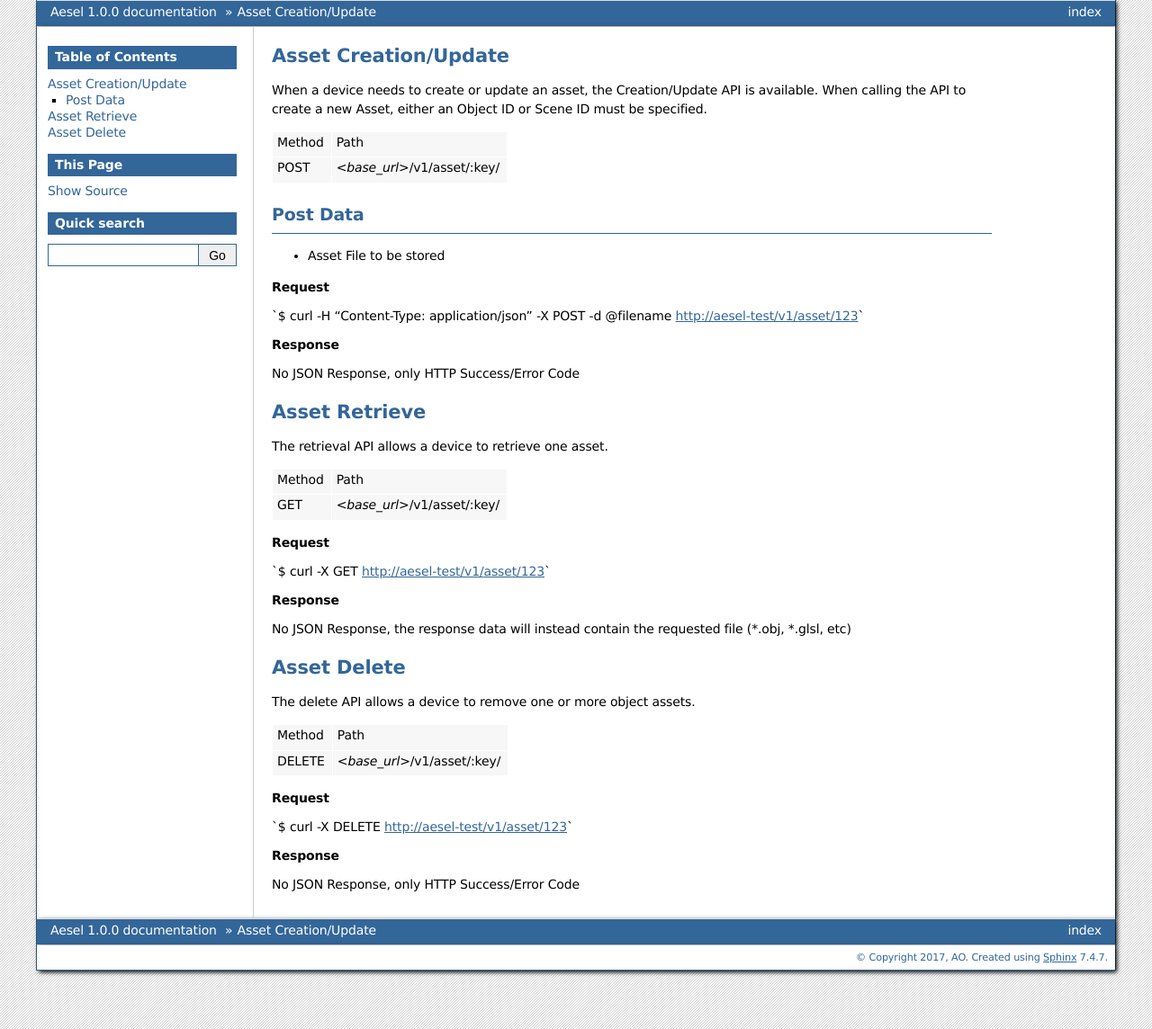
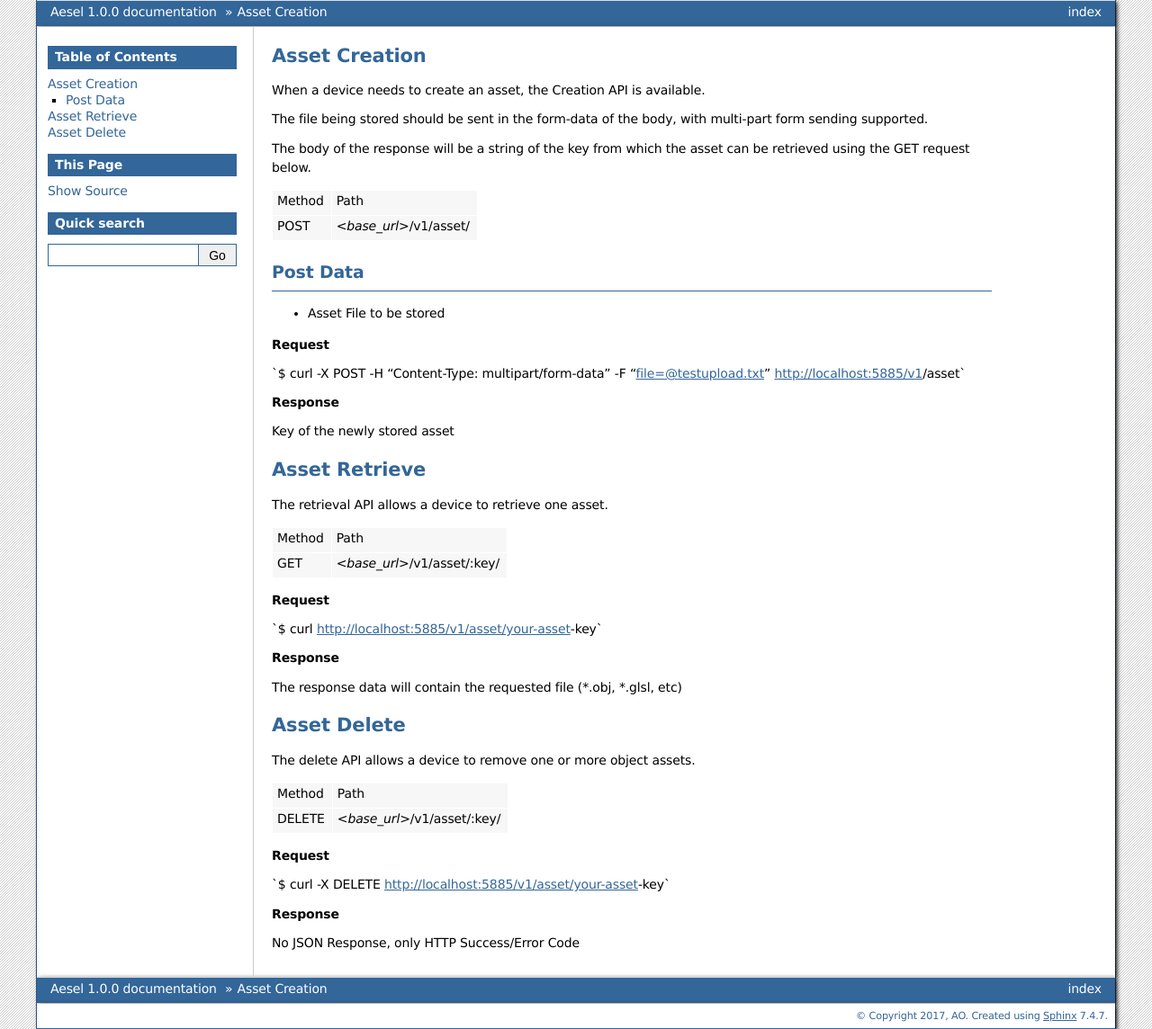
Before and after one commit to AO-StreetArt/Aesel, a Sphinx documentation site: the page built from docs/pages/Asset_API.rst, in a window 1280 px wide. Shown: the whole page at 90% size. Built offline with Sphinx 7.4.7, drawn with Linux system fonts in a browser that asks for light colours.

Commit message:
Updates based on implementation of Asset API

```diff
--- a/docs/pages/Asset_API.rst
+++ b/docs/pages/Asset_API.rst
@@ -1,14 +1,19 @@
-Asset Creation/Update
-~~~~~~~~~~~~~~~~~~~~~
+Asset Creation
+~~~~~~~~~~~~~~
 
-When a device needs to create or update an asset, the Creation/Update
-API is available. When calling the API to create a new Asset, either an
-Object ID or Scene ID must be specified.
+When a device needs to create an asset, the Creation
+API is available.
+
+The file being stored should be sent in the form-data of the body, with multi-part
+form sending supported.
+
+The body of the response will be a string of the key from which the asset can be
+retrieved using the GET request below.
 
 +----------+--------------------------------+
 | Method   | Path                           |
 +----------+--------------------------------+
-| POST     | *<base\_url>*/v1/asset/:key/   |
+| POST     | *<base\_url>*/v1/asset/        |
 +----------+--------------------------------+
 
 Post Data
--- a/docs/pages/_examples/asset_create.rst
+++ b/docs/pages/_examples/asset_create.rst
@@ -1,8 +1,7 @@
 **Request**
 
-\`$ curl -H “Content-Type: application/json” -X POST -d @filename
-`http://aesel-test/v1/ <http://aesel-test/v1/asset/123/?object_id=abcdef>`__\ `asset/123 <http://aesel-test/v1/asset/123/?object_id=abcdef>`__\ \`
+\`$ curl -X POST -H "Content-Type: multipart/form-data" -F "file=@testupload.txt" http://localhost:5885/v1/asset`
 
 **Response**
 
-No JSON Response, only HTTP Success/Error Code
+Key of the newly stored asset
--- a/docs/pages/_examples/asset_delete.rst
+++ b/docs/pages/_examples/asset_delete.rst
@@ -1,7 +1,6 @@
 **Request**
 
-\`$ curl -X DELETE
-`http://aesel-test/v1/ <http://aesel-test/v1/asset/123>`__\ `asset/123 <http://aesel-test/v1/asset/123>`__\ \`
+\`$ curl -X DELETE http://localhost:5885/v1/asset/your-asset-key`
 
 **Response**
 
--- a/docs/pages/_examples/asset_get.rst
+++ b/docs/pages/_examples/asset_get.rst
@@ -1,9 +1,7 @@
 **Request**
 
-\`$ curl -X GET
-`http://aesel-test/v1/ <http://aesel-test/v1/asset/123>`__\ `asset/123 <http://aesel-test/v1/asset/123>`__\ \`
+\`$ curl http://localhost:5885/v1/asset/your-asset-key`
 
 **Response**
 
-No JSON Response, the response data will instead contain the requested
-file (\*.obj, \*.glsl, etc)
+The response data will contain the requested file (\*.obj, \*.glsl, etc)
```
